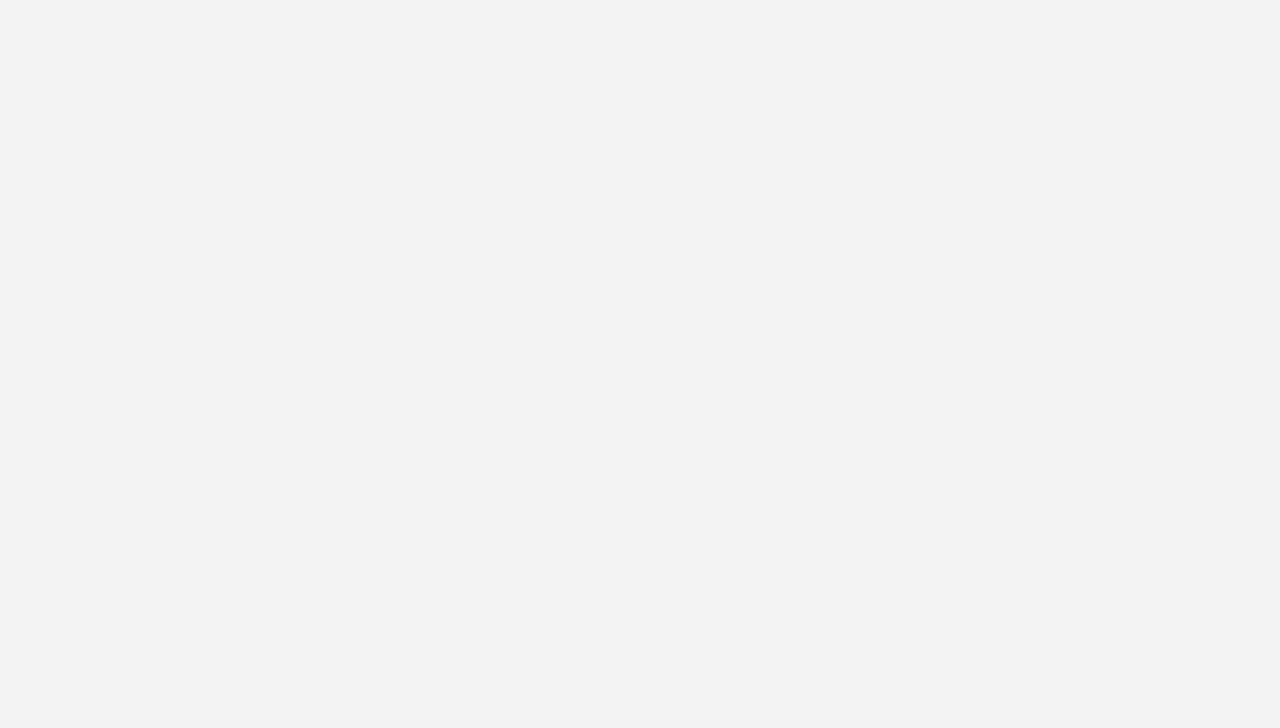
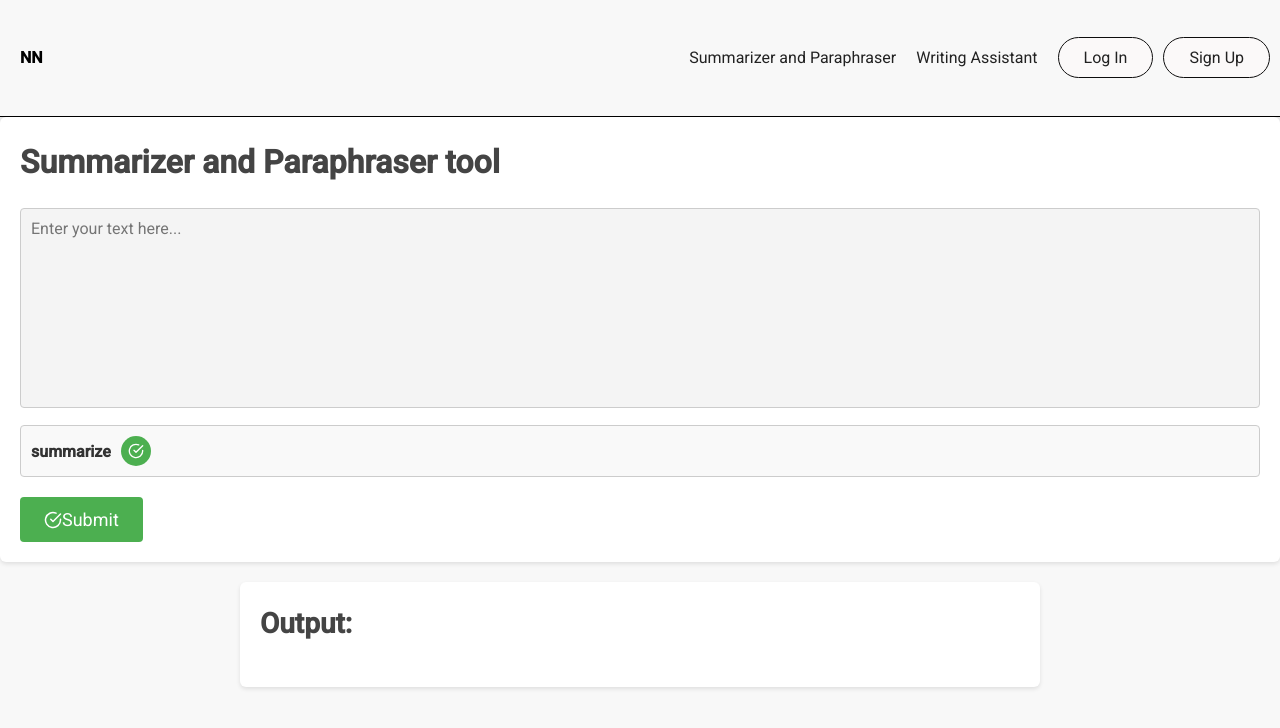
Before and after one commit to GeorgeAyy/narrativenexus, a React (Create React App) app: page /sumandpar in a window 1280 px wide. Shown: the top 728 px of the page. Built offline with nearby package versions, Linux system fonts and the light colour scheme.

Commit message:
linked summarizer and paraphraser to app

```diff
--- a/package.json
+++ b/package.json
@@ -6,12 +6,14 @@
     "@testing-library/jest-dom": "^5.17.0",
     "@testing-library/react": "^13.4.0",
     "@testing-library/user-event": "^13.5.0",
+    "axios": "^1.4.0",
     "dotenv": "^16.3.1",
     "mongodb": "^5.7.0",
     "mongoose": "^7.4.2",
     "quill": "^1.3.7",
     "react": "^18.2.0",
     "react-dom": "^18.2.0",
+    "react-icons": "^4.10.1",
     "react-router-dom": "^5.2.0",
     "react-scripts": "5.0.1",
     "socket.io": "^4.7.2",
@@ -22,7 +24,8 @@
   "scripts": {
     "start": "react-scripts start",
     "devStart": "nodemon server/server.js",
-    "devBoth": "concurrently \"npm run devStart\" \"npm start\"",
+    "pythonApp": "python python-server/summarizer.py",
+    "devBoth": "concurrently \"npm run pythonApp\" \"npm start\"",
     "build": "react-scripts build",
     "test": "react-scripts test",
     "eject": "react-scripts eject"
--- a/src/App.js
+++ b/src/App.js
@@ -1,4 +1,5 @@
 import TextEditor from "./TextEditor";
+import SumAndPar from "./sumandpar";
 import React, { useState, useEffect } from "react";
 import Navbar from "./components/Navbar";
 import Section from "./components/Section";
@@ -9,7 +10,6 @@ import {
   Redirect,
 } from "react-router-dom";
 import { v4 as uuidv4 } from "uuid";
-
 
 const ReactApp = () => {
   const [isMenuOpen, setMenuOpen] = useState(false);
@@ -35,7 +35,7 @@ const ReactApp = () => {
     const links = [
       { selector: ".item a[href='#section3']", id: "section3" },
       { selector: ".item a[href='#section2']", id: "section2" },
-      { selector: ".logo a[href='#section1']", id: "section1" }
+      { selector: ".logo a[href='#section1']", id: "section1" },
     ];
 
     links.forEach(({ selector, id }) => {
@@ -44,7 +44,9 @@ const ReactApp = () => {
         link.addEventListener("click", (event) => handleLinkClick(event, id));
 
         return () => {
-          link.removeEventListener("click", (event) => handleLinkClick(event, id));
+          link.removeEventListener("click", (event) =>
+            handleLinkClick(event, id)
+          );
         };
       }
     });
@@ -55,40 +57,55 @@ const ReactApp = () => {
       <Switch>
         <Route exact path="/">
           <div>
-            <Navbar isMenuOpen={isMenuOpen} handleToggleClick={handleToggleClick} scrollToSection={scrollToSection} />
+            <Navbar
+              isMenuOpen={isMenuOpen}
+              handleToggleClick={handleToggleClick}
+              scrollToSection={scrollToSection}
+            />
             <Section
               id="section1"
               title="NN"
               content={{
-                upper: "logo Welcome to our Al-powered Creative Writing Assistant! Our web application is designed to help you overcome writer's block, boost your creativity, and improve your writing skills. With our cutting-edge technology, we offer a range of powerful features to assist you throughout your writing journey.",
-                lower: " To experience the power of our Al-powered Creative Writing Assistant, sign up now and unlock a world of writing possibilities. Whether you're an aspiring writer, a professional seeking to enhance your skills, or part of a team working on collaborative projects, our application is here to empower you and take your writing to the next level. Sign up today and unleash your creativity!.",
+                upper:
+                  "logo Welcome to our Al-powered Creative Writing Assistant! Our web application is designed to help you overcome writer's block, boost your creativity, and improve your writing skills. With our cutting-edge technology, we offer a range of powerful features to assist you throughout your writing journey.",
+                lower:
+                  " To experience the power of our Al-powered Creative Writing Assistant, sign up now and unlock a world of writing possibilities. Whether you're an aspiring writer, a professional seeking to enhance your skills, or part of a team working on collaborative projects, our application is here to empower you and take your writing to the next level. Sign up today and unleash your creativity!.",
               }}
-
             />
             <div className="btn">
-              <a href="/documents"><button>Try it now</button></a>
+              <a href="/documents">
+                <button>Try it now</button>
+              </a>
             </div>
             <Section
               id="section2"
               title="Summarizer and Paraphraser"
               content={{
-                upper: "Our AI-powered Summarizer and Paraphraser offer an efficient and effortless way to tackle complex texts. With the Summarizer, you can quickly extract key points and generate concise summaries from lengthy documents, making it easier to grasp essential information",
-                lower: "Meanwhile, our Paraphraser ensures the authenticity of your work by skillfully rephrasing sentences and paragraphs, maintaining the original context and meaning while avoiding plagiarism."
+                upper:
+                  "Our AI-powered Summarizer and Paraphraser offer an efficient and effortless way to tackle complex texts. With the Summarizer, you can quickly extract key points and generate concise summaries from lengthy documents, making it easier to grasp essential information",
+                lower:
+                  "Meanwhile, our Paraphraser ensures the authenticity of your work by skillfully rephrasing sentences and paragraphs, maintaining the original context and meaning while avoiding plagiarism.",
               }}
             />
             <div className="btn">
-              <a href="#"><button>Summarizer and Paraphraser</button></a>
+              <a href="/sumandpar">
+                <button>Summarizer and Paraphraser</button>
+              </a>
             </div>
             <Section
               id="section3"
               title="Writing Assistant"
               content={{
-                upper: "With the Al-powered writing assistant, you can write with confidence, knowing that you havea reliable proofreader and writing coach at your side. It helps you polish your work as you write, saving you time on revisions and ensuring your final piece is free from errors and reads smoothly.",
-                lower: "When you're composing your text, the Al-powered assistant actively examines your writing and identifies areas that can be enhanced. It helps you avoid pesky spelling errors by highlighting and suggesting corrections for misspelled words. Additionally, it assists with grammar mistakes by flagging them and providing alternative suggestions to improve sentence construction and clarity."
+                upper:
+                  "With the Al-powered writing assistant, you can write with confidence, knowing that you havea reliable proofreader and writing coach at your side. It helps you polish your work as you write, saving you time on revisions and ensuring your final piece is free from errors and reads smoothly.",
+                lower:
+                  "When you're composing your text, the Al-powered assistant actively examines your writing and identifies areas that can be enhanced. It helps you avoid pesky spelling errors by highlighting and suggesting corrections for misspelled words. Additionally, it assists with grammar mistakes by flagging them and providing alternative suggestions to improve sentence construction and clarity.",
               }}
             />
             <div className="btn">
-              <a href="/documents"><button>Writing Assistant</button></a>
+              <a href="/documents">
+                <button>Writing Assistant</button>
+              </a>
             </div>
           </div>
         </Route>
@@ -100,6 +117,14 @@ const ReactApp = () => {
         <Route path="/documents/:id">
           <TextEditor />
         </Route>
+
+        <Route path="/sumandpar">
+          <SumAndPar />
+        </Route>
+
+
+
+
       </Switch>
     </Router>
   );
--- /dev/null
+++ b/src/Output.js
@@ -0,0 +1,10 @@
+import React from "react";
+
+const Output = ({ outputText }) => (
+  <div className="output">
+    <h2>Output:</h2>
+    <div>{outputText}</div>
+  </div>
+);
+
+export default Output;
--- /dev/null
+++ b/src/TextForm.js
@@ -0,0 +1,42 @@
+import React, { useState } from "react";
+import { FiCheckCircle, FiEdit } from "react-icons/fi";
+
+const TextForm = ({ onProcessText }) => {
+  const [text, setText] = useState("");
+  const [action, setAction] = useState("summarize");
+
+  const handleChange = (e) => {
+    setText(e.target.value);
+  };
+
+  const toggleAction = () => {
+    setAction(action === "summarize" ? "paraphrase" : "summarize");
+  };
+
+  const handleSubmit = () => {
+    onProcessText(text, action);
+  };
+
+  return (
+    <div className="text-form">
+      <h1>Summarizer and Paraphraser tool</h1>
+      <textarea
+        value={text}
+        onChange={handleChange}
+        placeholder="Enter your text here..."
+      />
+      <div className="toggle-button" onClick={toggleAction}>
+        <span className={`action ${action}`}>{action}</span>
+        <div className="icon">
+          {action === "summarize" ? <FiCheckCircle /> : <FiEdit />}
+        </div>
+      </div>
+      <button onClick={handleSubmit}>
+        <FiCheckCircle />
+        Submit
+      </button>
+    </div>
+  );
+};
+
+export default TextForm;
--- /dev/null
+++ b/src/styles/sumandpar.css
@@ -0,0 +1,127 @@
+/* App.css */
+/* Reset some default styles */
+body, html {
+    margin: 0;
+    padding: 0;
+  }
+
+  /* Global styles */
+  body {
+    font-family: 'Helvetica Neue', Arial, sans-serif;
+    line-height: 1.6;
+    background-color: #f8f8f8;
+    color: #333;
+  }
+
+  .app {
+    display: flex;
+    flex-direction: column;
+    align-items: center;
+    min-height: 100vh;
+    width: 100%;
+    box-sizing: border-box;
+  }
+
+  /* TextForm styles */
+  .text-form {
+    background-color: #fff;
+    border-radius: 6px;
+    padding: 20px;
+    margin-bottom: 20px;
+    width: 100%;
+    box-shadow: 0 2px 4px rgba(0, 0, 0, 0.1);
+  }
+
+  .text-form h1 {
+    font-size: 32px;
+    color: #444;
+    margin-bottom: 20px;
+  }
+
+  .text-form textarea {
+    width: 100%;
+    height: 200px;
+    padding: 10px;
+    border: 1px solid #ccc;
+    border-radius: 4px;
+    resize: none;
+    font-size: 16px;
+    background-color: #f4f4f4;
+    color: #333;
+    overflow-y: auto;
+  }
+
+  /* Toggle Button styles */
+  .toggle-button {
+    display: flex;
+    align-items: center;
+    cursor: pointer;
+    margin-top: 10px;
+    padding: 10px;
+    border: 1px solid #ccc;
+    border-radius: 4px;
+    background-color: #f9f9f9;
+    color: #333;
+    font-size: 16px;
+  }
+
+  .toggle-button .action {
+    margin-right: 10px;
+    font-weight: bold;
+  }
+
+  .toggle-button .icon {
+    display: flex;
+    align-items: center;
+    justify-content: center;
+    background-color: #4caf50;
+    color: #fff;
+    width: 30px;
+    height: 30px;
+    border-radius: 50%;
+  }
+
+  /* Output styles */
+  .output {
+    background-color: #fff;
+    border-radius: 6px;
+    padding: 20px;
+    width: 100%;
+    max-width: 800px;
+    box-shadow: 0 2px 4px rgba(0, 0, 0, 0.1);
+  }
+
+  .output h2 {
+    font-size: 28px;
+    color: #444;
+    margin-bottom: 20px;
+  }
+
+  .output div {
+    font-size: 16px;
+    color: #333;
+    line-height: 1.6;
+  }
+
+  /* Submit button styles */
+  .text-form button {
+    margin-top: 20px;
+    padding: 12px 24px;
+    background-color: #4caf50;
+    color: #fff;
+    border: none;
+    border-radius: 4px;
+    font-size: 18px;
+    cursor: pointer;
+    transition: background-color 0.2s;
+    display: flex;
+    align-items: center;
+  }
+
+  .text-form button:hover {
+    background-color: #45a049;
+  }
+
+  .text-form button .icon {
+    margin-right: 10px;
+  }
--- /dev/null
+++ b/src/sumandpar.js
@@ -0,0 +1,73 @@
+import React, { useState, useEffect } from "react";
+import TextForm from "./TextForm";
+import Output from "./Output";
+import axios from "axios";
+import Navbar from "./components/Navbar";
+import './styles/sumandpar.css';
+export default function SumAndPar() {
+  const [isMenuOpen, setMenuOpen] = useState(false);
+
+  const handleToggleClick = () => {
+    setMenuOpen((prevIsMenuOpen) => !prevIsMenuOpen);
+  };
+
+  const scrollToSection = (id) => {
+    const element = document.getElementById(id);
+    if (element) {
+      element.scrollIntoView({ behavior: "smooth" });
+      setMenuOpen(true);
+    }
+  };
+
+  useEffect(() => {
+    const handleLinkClick = (event, sectionId) => {
+      event.preventDefault();
+      scrollToSection(sectionId);
+    };
+
+    const links = [
+      { selector: ".item a[href='#section3']", id: "section3" },
+      { selector: ".item a[href='#section2']", id: "section2" },
+      { selector: ".logo a[href='#section1']", id: "section1" },
+    ];
+
+    links.forEach(({ selector, id }) => {
+      const link = document.querySelector(selector);
+      if (link) {
+        link.addEventListener("click", (event) => handleLinkClick(event, id));
+
+        return () => {
+          link.removeEventListener("click", (event) =>
+            handleLinkClick(event, id)
+          );
+        };
+      }
+    });
+  }, []);
+  const [outputText, setOutputText] = useState("");
+
+  const processText = async (text, action) => {
+    try {
+      const response = await axios.post("http://127.0.0.1:5000/process_text", {
+        text,
+        action,
+      });
+      setOutputText(response.data);
+    } catch (error) {
+      setOutputText(`Error processing text: ${error}`);
+    }
+  };
+
+  return (
+
+    <div className="app">
+      <Navbar
+        isMenuOpen={isMenuOpen}
+        handleToggleClick={handleToggleClick}
+        scrollToSection={scrollToSection}
+      />
+      <TextForm onProcessText={processText} />
+      <Output outputText={outputText} />
+    </div>
+  );
+}
```
Also changed, not shown: 2 other files (tests, documents, lock files or other folders).
